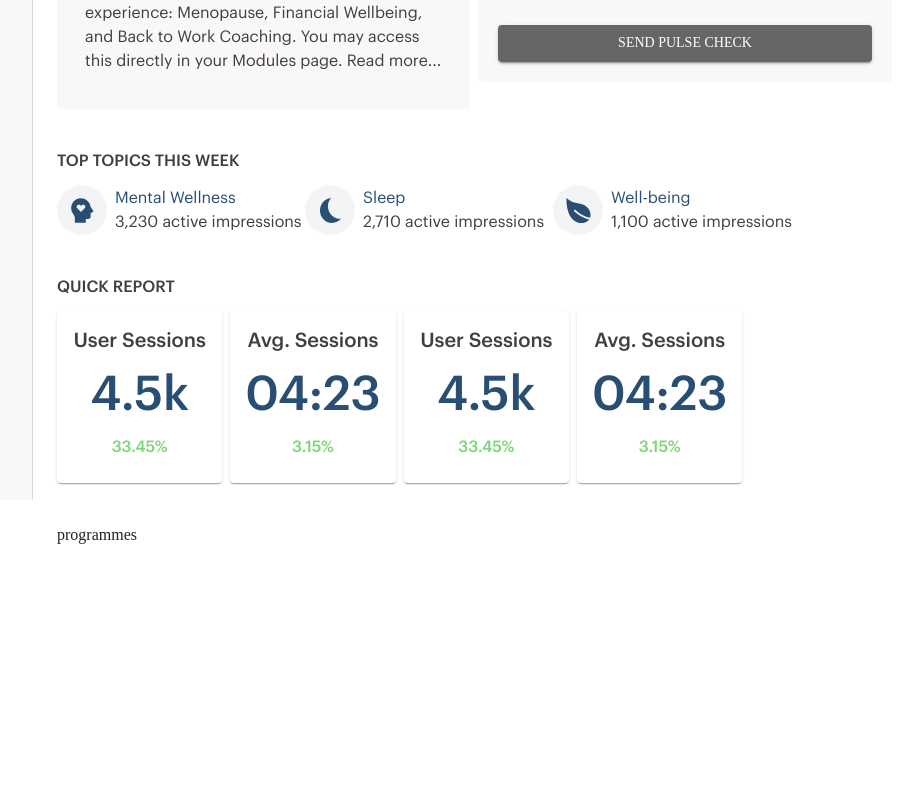
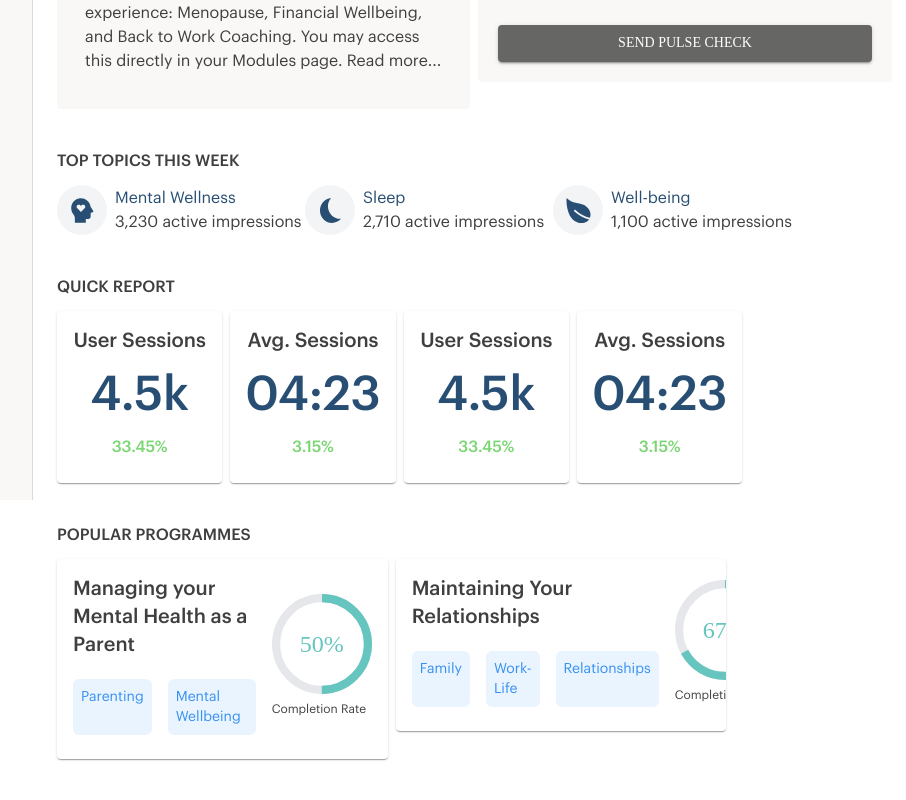
Before and after one commit to devkamicoach/kami-employer-dashboard, a Next.js app: page /dashboard in a window 1280 px wide. Shown: the part 364-1164 px from the top of the page, without its empty margins (207-1113 px from the left). Before the commit the page ends 955 px from the top, so only its background shows below. Built offline with nearby package versions, Linux system fonts and the light colour scheme.

Commit message:
KMSP-281: add popular programmes section

```diff
--- /dev/null
+++ b/components/Cards/ProgrammeInsightsCard.tsx
@@ -0,0 +1,32 @@
+import { Card, CardContent, Typography, Box } from '@mui/material';
+import Chip from 'components/Chip/Chip';
+import CircularProgressWithLabel from 'components/CircularProgressWithLabel/CircularProgressWithLabel';
+import { FunctionComponent } from 'react';
+import type { ProgrammeInsightCardTypes } from 'types/dashboard';
+
+const ProgrammeInsightsCard: FunctionComponent<ProgrammeInsightCardTypes> = ({ title, topics, rate }) => {
+  return (
+    <Card className="max-w-[450px]">
+      <CardContent>
+        <Box className="flex items-center gap-4">
+          <Box>
+            <Typography component="h3" className="font-body font-bold text-xl">
+              {title}
+            </Typography>
+            <Box className="flex gap-4 mt-5">
+              {topics.map((topic, index) => (
+                <Chip key={index} title={topic} />
+              ))}
+            </Box>
+          </Box>
+          <Box>
+            <CircularProgressWithLabel value={rate} />
+            <Typography className="text-xs">Completion Rate</Typography>
+          </Box>
+        </Box>
+      </CardContent>
+    </Card>
+  );
+};
+
+export default ProgrammeInsightsCard;
--- /dev/null
+++ b/components/Chip/Chip.tsx
@@ -0,0 +1,11 @@
+import { Box, Typography } from '@mui/material';
+
+const Chip = ({ title }) => {
+  return (
+    <Box className="bg-[#3590F3] bg-opacity-10 p-2 rounded-md">
+      <Typography className="text-[#3590F3] text-sm">{title}</Typography>
+    </Box>
+  );
+};
+
+export default Chip;
--- /dev/null
+++ b/components/CircularProgressWithLabel/CircularProgressWithLabel.tsx
@@ -0,0 +1,27 @@
+import { Typography, Box, CircularProgress, CircularProgressProps } from '@mui/material';
+
+const CircularProgressWithLabel = (props: CircularProgressProps & { value: number }) => {
+  return (
+    <Box sx={{ position: 'relative', display: 'inline-flex' }}>
+      <CircularProgress variant="determinate" className="text-kami-green relative z-10" size={100} {...props} />
+      <CircularProgress variant="determinate" value={100} className="text-gray-200 absolute right-0 z-0" size={100} />
+
+      <Box
+        sx={{
+          top: 0,
+          left: 0,
+          bottom: 0,
+          right: 0,
+          position: 'absolute',
+          display: 'flex',
+          alignItems: 'center',
+          justifyContent: 'center',
+        }}
+      >
+        <Typography variant="caption" className="text-kami-green text-2xl">{`${Math.round(props.value)}%`}</Typography>
+      </Box>
+    </Box>
+  );
+};
+
+export default CircularProgressWithLabel;
--- /dev/null
+++ b/components/Dashboard/PopularProgrammes.tsx
@@ -0,0 +1,29 @@
+import { Grid, Typography } from '@mui/material';
+import { FunctionComponent } from 'react';
+import ProgrammeInsightsCard from 'components/Cards/ProgrammeInsightsCard';
+import type { ProgrammeInsightCardTypes } from 'types/dashboard';
+
+type ProgrammeInsightsTypes = {
+  insights: Array<ProgrammeInsightCardTypes>;
+};
+
+const PopularProgrammes: FunctionComponent<ProgrammeInsightsTypes> = ({ insights }) => {
+  return (
+    <>
+      <Typography component="h2" className="font-body mb-3 uppercase font-bold">
+        Popular Programmes
+      </Typography>
+      <Grid container className="gap-2">
+        {insights.map(({ title, topics, rate }, index) => {
+          return (
+            <Grid key={index} md={4} item>
+              <ProgrammeInsightsCard title={title} topics={topics} rate={rate} />
+            </Grid>
+          );
+        })}
+      </Grid>
+    </>
+  );
+};
+
+export default PopularProgrammes;
--- a/pages/dashboard.tsx
+++ b/pages/dashboard.tsx
@@ -8,6 +8,7 @@ import MentalWellness from 'components/Icons/Topics/MentalWellness';
 import Sleep from 'components/Icons/Topics/Sleep';
 import Wellbeing from 'components/Icons/Topics/Wellbeing';
 import QuickReport from 'components/Dashboard/QuickReport';
+import PopularProgrammes from 'components/Dashboard/PopularProgrammes';
 
 const Dashboard = () => {
   const messages = [
@@ -70,13 +71,26 @@ const Dashboard = () => {
     },
   ];
 
+  const insights = [
+    {
+      title: 'Managing your Mental Health as a Parent',
+      topics: ['Parenting', 'Mental Wellbeing'],
+      rate: 50,
+    },
+    {
+      title: 'Maintaining Your Relationships',
+      topics: ['Family', 'Work-Life', 'Relationships'],
+      rate: 67,
+    },
+  ];
+
   return (
     <DashboardLayout
       heading={<Heading company="Optimum Health, LTD" user="Erika" />}
       messages={<Messages messages={messages} />}
       topics={<TopTopics topics={topics} />}
       report={<QuickReport reports={reports} />}
-      programmes={<div>programmes</div>}
+      programmes={<PopularProgrammes insights={insights} />}
     />
   );
 };
--- a/types/dashboard.ts
+++ b/types/dashboard.ts
@@ -11,3 +11,9 @@ export type QuickInsightCardTypes = {
   value: string;
   percentage: string;
 };
+
+export type ProgrammeInsightCardTypes = {
+  title: string;
+  topics: Array<string>;
+  rate: number;
+};
```
